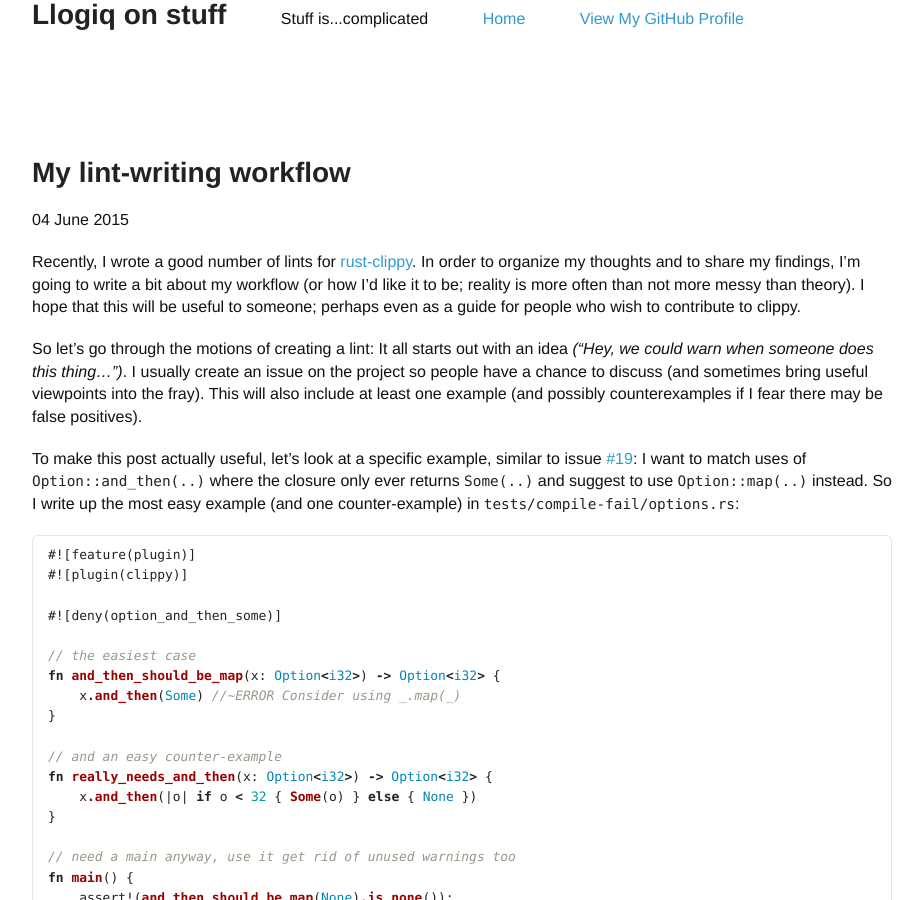
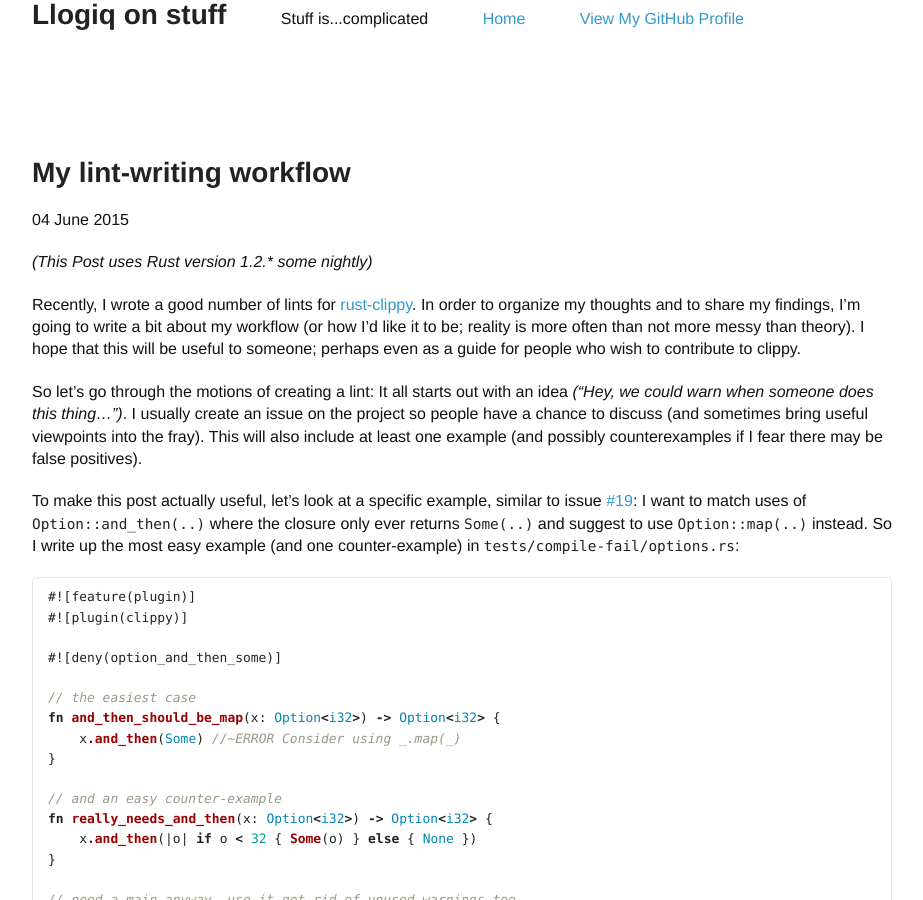
Before and after one commit to llogiq/llogiq.github.io, a Jekyll site: the page built from _posts/2015-06-04-workflows.md, in a window 1280 px wide and 900 px high. Shown: the whole window, without its empty margins (178-1101 px from the left). Built offline with Jekyll 4.4.1, drawn with Linux system fonts in a browser that asks for light colours.

Commit message:
Added Rust version

```diff
--- a/_posts/2015-06-04-workflows.md
+++ b/_posts/2015-06-04-workflows.md
@@ -1,6 +1,8 @@
 ---
 title: My lint-writing workflow
 ---
+
+_(This Post uses Rust version 1.2.* some nightly)_
 
 Recently, I wrote a good number of lints for
 [rust-clippy](https://github.com/Manishearth/rust-clippy). In order to
```
